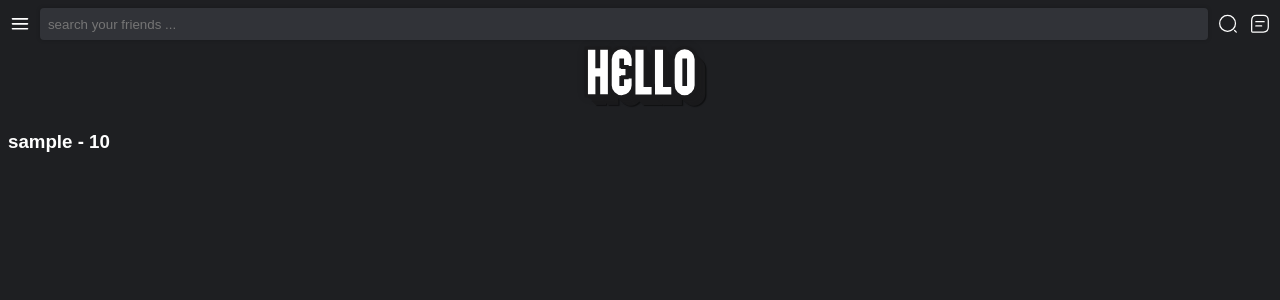
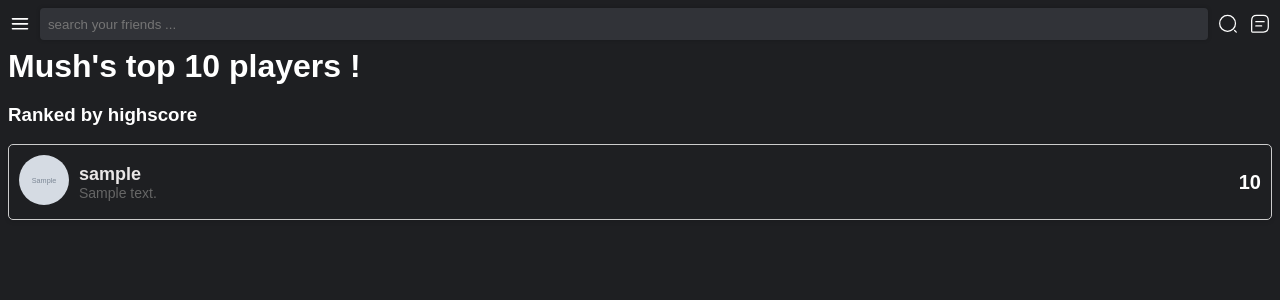
Before and after one commit to beamcode/webdesign, a PHP site: page /score in a window 1280 px wide. Shown: the top 300 px of the page. Run offline with PHP 8.4, Linux system fonts and the light colour scheme; tables that the repository leaves empty hold one stand-in row (values such as "Sample post"); grey boxes marked "Sample" are stand-in pictures.

Commit message:
Update high scores

```diff
--- a/controllers/getHighscores.js
+++ b/controllers/getHighscores.js
@@ -36,7 +36,16 @@ function displayHighscores(data) {
 	data.forEach((value) => {
 		// <img src="${value.profile_image}" alt="Profile Image" class="w-10 text-sm font-bold rounded-full">
 		const highscoreHtml = `
-			<h3>${value.username} - ${value.highscore}</h3>
+    <div class="highscore">
+        <a href="/profile/${value.username}">
+            <img class="profile-picture" src="${value.profile_image}" alt="">
+        </a>
+        <div class="message-header">
+            <a href="/profile/${value.username}" class="username">${value.username}</a>
+            <span class="date-time">${value.description}</span>
+        </div>
+        <div class="score">${value.highscore}</div>
+    </div>
 			`;
 		highscoreContainer.insertAdjacentHTML('beforeend', highscoreHtml);
 	});
--- a/models/highscores.php
+++ b/models/highscores.php
@@ -6,8 +6,8 @@ require_once 'database.php';
 function getHighscores($db)
 {
 	$sql = "SELECT Users.username, Users.profile_image, Users.highscore, Users.description
-						FROM Users
-						ORDER BY Users.highscore DESC";
+					FROM Users
+						ORDER BY Users.highscore DESC LIMIT 10";
 	$result = $db->query($sql);
 	// Check if the query was successful
 	if ($result) {
--- a/style.css
+++ b/style.css
@@ -119,6 +119,7 @@ ChatBox
 .message:nth-child(even) {
   background: #2f3138;
 }
+
 .message:nth-child(odd) {
   background: #1e1f22;
 }
@@ -296,26 +297,17 @@ Profile
   --offset-3d: 0.14vmin;
   --color-stroke-3d: #1a1a1c;
   text-shadow: 0px 0px 0 var(--color-stroke-3d),
-    calc(var(--offset-3d) * 1) calc(var(--offset-3d) * 1) 0
-      var(--color-stroke-3d),
-    calc(var(--offset-3d) * 2) calc(var(--offset-3d) * 2) 0
-      var(--color-stroke-3d),
-    calc(var(--offset-3d) * 3) calc(var(--offset-3d) * 3) 0
-      var(--color-stroke-3d),
-    calc(var(--offset-3d) * 4) calc(var(--offset-3d) * 4) 0
-      var(--color-stroke-3d),
-    calc(var(--offset-3d) * 5) calc(var(--offset-3d) * 5) 0
-      var(--color-stroke-3d),
-    calc(var(--offset-3d) * 6) calc(var(--offset-3d) * 6) 0
-      var(--color-stroke-3d),
-    calc(var(--offset-3d) * 7) calc(var(--offset-3d) * 7) 0
-      var(--color-stroke-3d),
-    calc(var(--offset-3d) * 8) calc(var(--offset-3d) * 8) 0
-      var(--color-stroke-3d),
+    calc(var(--offset-3d) * 1) calc(var(--offset-3d) * 1) 0 var(--color-stroke-3d),
+    calc(var(--offset-3d) * 2) calc(var(--offset-3d) * 2) 0 var(--color-stroke-3d),
+    calc(var(--offset-3d) * 3) calc(var(--offset-3d) * 3) 0 var(--color-stroke-3d),
+    calc(var(--offset-3d) * 4) calc(var(--offset-3d) * 4) 0 var(--color-stroke-3d),
+    calc(var(--offset-3d) * 5) calc(var(--offset-3d) * 5) 0 var(--color-stroke-3d),
+    calc(var(--offset-3d) * 6) calc(var(--offset-3d) * 6) 0 var(--color-stroke-3d),
+    calc(var(--offset-3d) * 7) calc(var(--offset-3d) * 7) 0 var(--color-stroke-3d),
+    calc(var(--offset-3d) * 8) calc(var(--offset-3d) * 8) 0 var(--color-stroke-3d),
     calc(var(--offset-3d) * 9) calc(var(--offset-3d) * 9) 10px rgba(0, 0, 0, 0),
     calc(var(--offset-3d) * 9) calc(var(--offset-3d) * 9) 1px rgba(0, 0, 0, 0.5),
-    calc(var(--offset-3d) * 0) calc(var(--offset-3d) * 0) 10px
-      rgba(0, 0, 0, 0.2);
+    calc(var(--offset-3d) * 0) calc(var(--offset-3d) * 0) 10px rgba(0, 0, 0, 0.2);
 }
 
 /* ######################################
@@ -343,3 +335,63 @@ Desktop & Tablet
     width: 250px;
   }
 }
+
+/* ######################################
+Highscore
+###################################### */
+
+.highscore {
+    display: flex;
+    align-items: center;
+    margin-bottom: 20px;
+    padding: 10px;
+    border: 1px solid #ccc;
+    border-radius: 5px;
+    box-shadow: 0 2px 4px rgba(0, 0, 0, 0.1);
+}
+
+.highscore .profile-picture {
+    width: 50px;
+    height: 50px;
+    border-radius: 50%;
+    object-fit: cover;
+    margin-right: 10px;
+}
+
+.highscore .message-header {
+    display: flex;
+    flex-direction: column;
+}
+
+.highscore .username {
+    font-size: 18px;
+    font-weight: bold;
+    color: #e9e6e6;
+    text-decoration: none;
+    cursor: pointer; /* Change cursor to pointer on hover to indicate it's clickable */
+    transition: color 0.3s ease;
+}
+
+.highscore .username:hover {
+    color: #007BFF; /* Change link color on hover */
+}
+
+.highscore .date-time {
+    font-size: 14px;
+    color: #666;
+}
+
+.highscore .score {
+    font-size: 20px;
+    font-weight: bold;
+    margin-left: auto; /* Moves the highscore to the right */
+    display: flex;
+    align-items: center;
+}
+
+.highscore .trophy-icon {
+    width: 24px;
+    height: 24px;
+    fill: gold;
+    margin-left: 5px;
+}
--- a/views/score.php
+++ b/views/score.php
@@ -1,5 +1,6 @@
 <div>
-    <h2>hello</h2>
+    <h1>Mush's top 10 players !</h1>
+    <h3>Ranked by highscore</h3>
     <div id="highscoreContainer">
 </div>
 <script type="module" src="controllers/getHighscores.js"></script>
```
